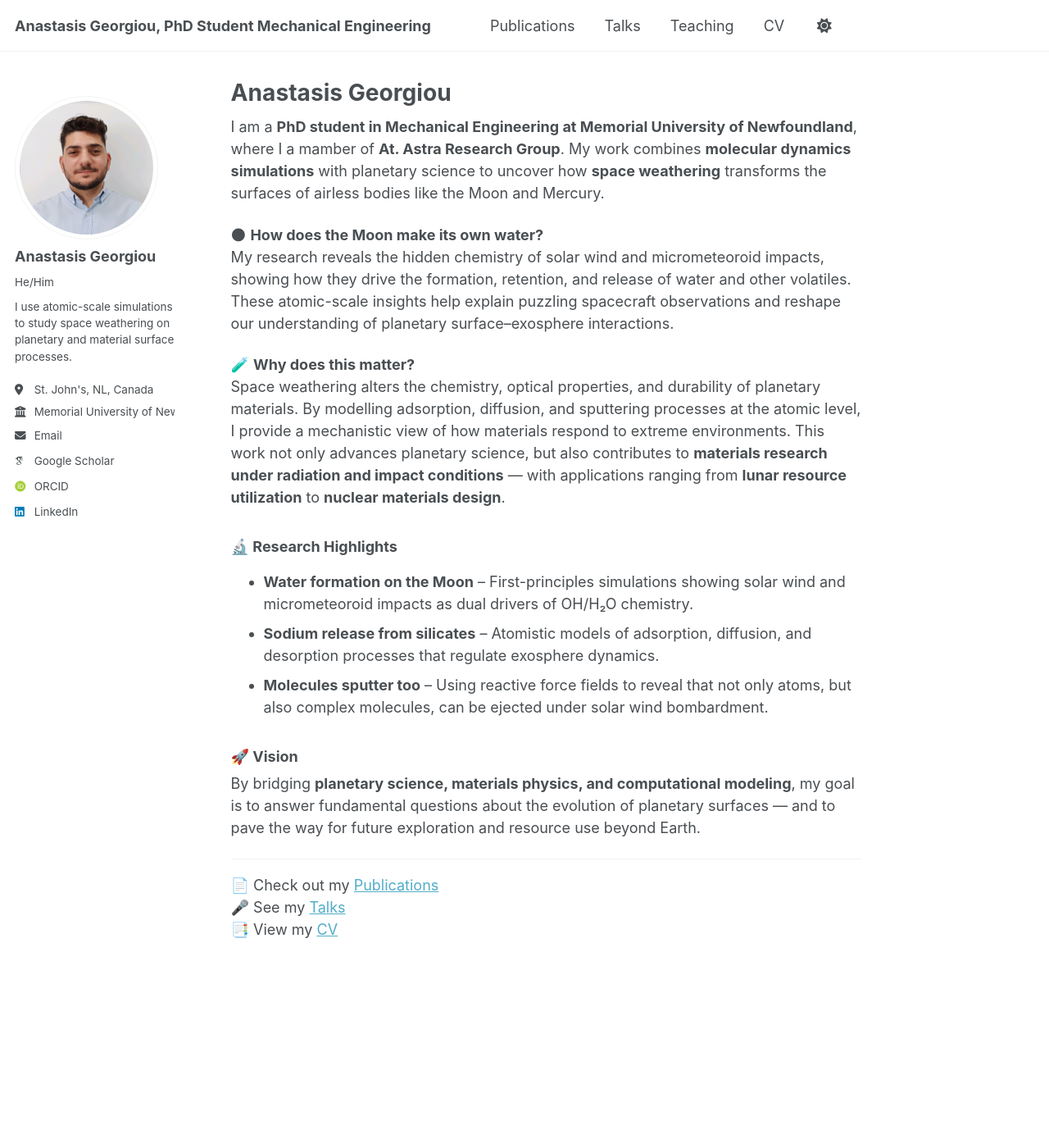
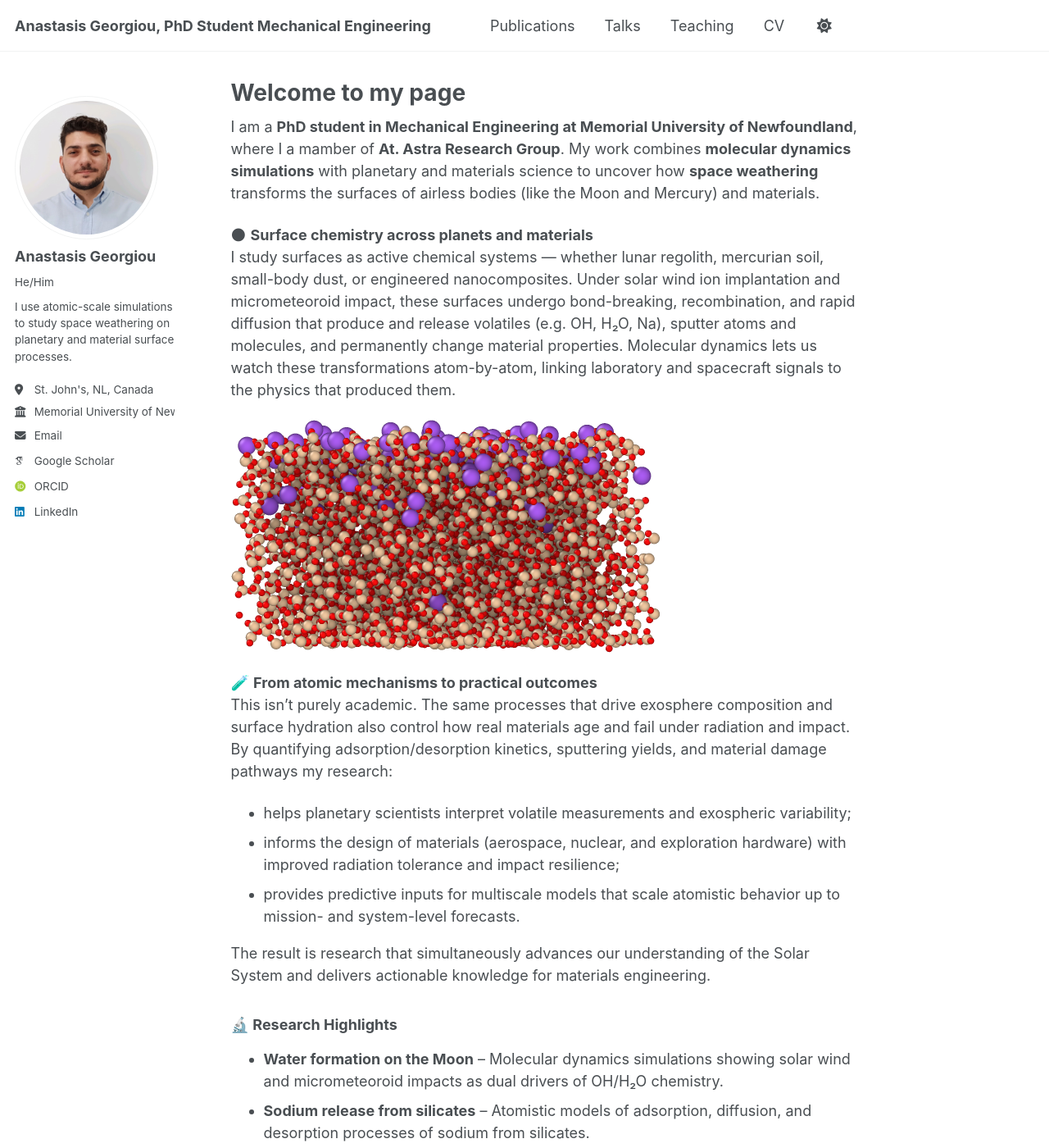
Before and after one commit to a-georgiou19/apgeorgiou.github.io, a Jekyll site: the page built from _pages/about.md, in a window 1280 px wide and 1400 px high. Shown: the whole window at 82% size. Built offline with Jekyll 4.4.1, drawn with Linux system fonts in a browser that asks for light colours; some web fonts are replaced; a script that is not in the unit is left out; some of the changed text lies outside the part shown.

Commit message:
about.md

```diff
--- a/_pages/about.md
+++ b/_pages/about.md
@@ -1,30 +1,38 @@
 ---
 permalink: /
-title: "Anastasis Georgiou"
+title: "Welcome to my page"
 author_profile: true
 redirect_from:
   - /about/
   - /about.html
 ---
 
-I am a **PhD student in Mechanical Engineering at Memorial University of Newfoundland**, where I a mamber of **At. Astra Research Group**. My work combines **molecular dynamics simulations** with planetary science to uncover how **space weathering** transforms the surfaces of airless bodies like the Moon and Mercury.
+I am a **PhD student in Mechanical Engineering at Memorial University of Newfoundland**, where I a mamber of **At. Astra Research Group**. My work combines **molecular dynamics simulations** with planetary and materials science to uncover how **space weathering** transforms the surfaces of airless bodies (like the Moon and Mercury) and materials.
 
-🌑 **How does the Moon make its own water?**
-My research reveals the hidden chemistry of solar wind and micrometeoroid impacts, showing how they drive the formation, retention, and release of water and other volatiles. These atomic-scale insights help explain puzzling spacecraft observations and reshape our understanding of planetary surface–exosphere interactions.
+🌑 **Surface chemistry across planets and materials**
+I study surfaces as active chemical systems — whether lunar regolith, mercurian soil, small-body dust, or engineered nanocomposites. Under solar wind ion implantation and micrometeoroid impact, these surfaces undergo bond-breaking, recombination, and rapid diffusion that produce and release volatiles (e.g. OH, H₂O, Na), sputter atoms and molecules, and permanently change material properties. Molecular dynamics lets us watch these transformations atom-by-atom, linking laboratory and spacecraft signals to the physics that produced them.
 
-🧪 **Why does this matter?**
-Space weathering alters the chemistry, optical properties, and durability of planetary materials. By modelling adsorption, diffusion, and sputtering processes at the atomic level, I provide a mechanistic view of how materials respond to extreme environments. This work not only advances planetary science, but also contributes to **materials research under radiation and impact conditions** — with applications ranging from **lunar resource utilization** to **nuclear materials design**.
+![Simulation screenshot](/images/final.png)
+
+🧪 **From atomic mechanisms to practical outcomes**
+This isn’t purely academic. The same processes that drive exosphere composition and surface hydration also control how real materials age and fail under radiation and impact. By quantifying adsorption/desorption kinetics, sputtering yields, and material damage pathways my research:
+- helps planetary scientists interpret volatile measurements and exospheric variability;
+- informs the design of materials (aerospace, nuclear, and exploration hardware) with improved radiation tolerance and impact resilience;
+- provides predictive inputs for multiscale models that scale atomistic behavior up to mission- and system-level forecasts.
+
+The result is research that simultaneously advances our understanding of the Solar System and delivers actionable knowledge for materials engineering.
 
 ### 🔬 Research Highlights
-- **Water formation on the Moon** – First-principles simulations showing solar wind and micrometeoroid impacts as dual drivers of OH/H₂O chemistry.
-- **Sodium release from silicates** – Atomistic models of adsorption, diffusion, and desorption processes that regulate exosphere dynamics.
-- **Molecules sputter too** – Using reactive force fields to reveal that not only atoms, but also complex molecules, can be ejected under solar wind bombardment.
+- **Water formation on the Moon** – Molecular dynamics simulations showing solar wind and micrometeoroid impacts as dual drivers of OH/H₂O chemistry.
+- **Sodium release from silicates** – Atomistic models of adsorption, diffusion, and desorption processes of sodium from silicates.
+- **Molecules sputter too** – Using reactive molecular dynamics to reveal that not only atoms, but also complex molecules, can be ejected under solar wind bombardment.
+- **Degradation of materials in space** - Using atomic scale simulations to study the degradation mechanisms of advanced materials under the extreme environments of space.
 
 ### 🚀 Vision
-By bridging **planetary science, materials physics, and computational modeling**, my goal is to answer fundamental questions about the evolution of planetary surfaces — and to pave the way for future exploration and resource use beyond Earth.
+By bridging **planetary/materials science, and computational modeling**, my goal is to answer fundamental questions about the evolution and  surface modifications of planets and materials.
 
 ---
 
-📄 Check out my [Publications](/publications/)
-🎤 See my [Talks](/talks/)
-📑 View my [CV](/cv/)
+📄 Check out my [Publications](https://a-georgiou19.github.io/apgeorgiou.github.io/publications/)
+🎤 See my [Talks](https://a-georgiou19.github.io/apgeorgiou.github.io/talks/)
+📑 View my [CV](https://a-georgiou19.github.io/apgeorgiou.github.io/cv/)
```
